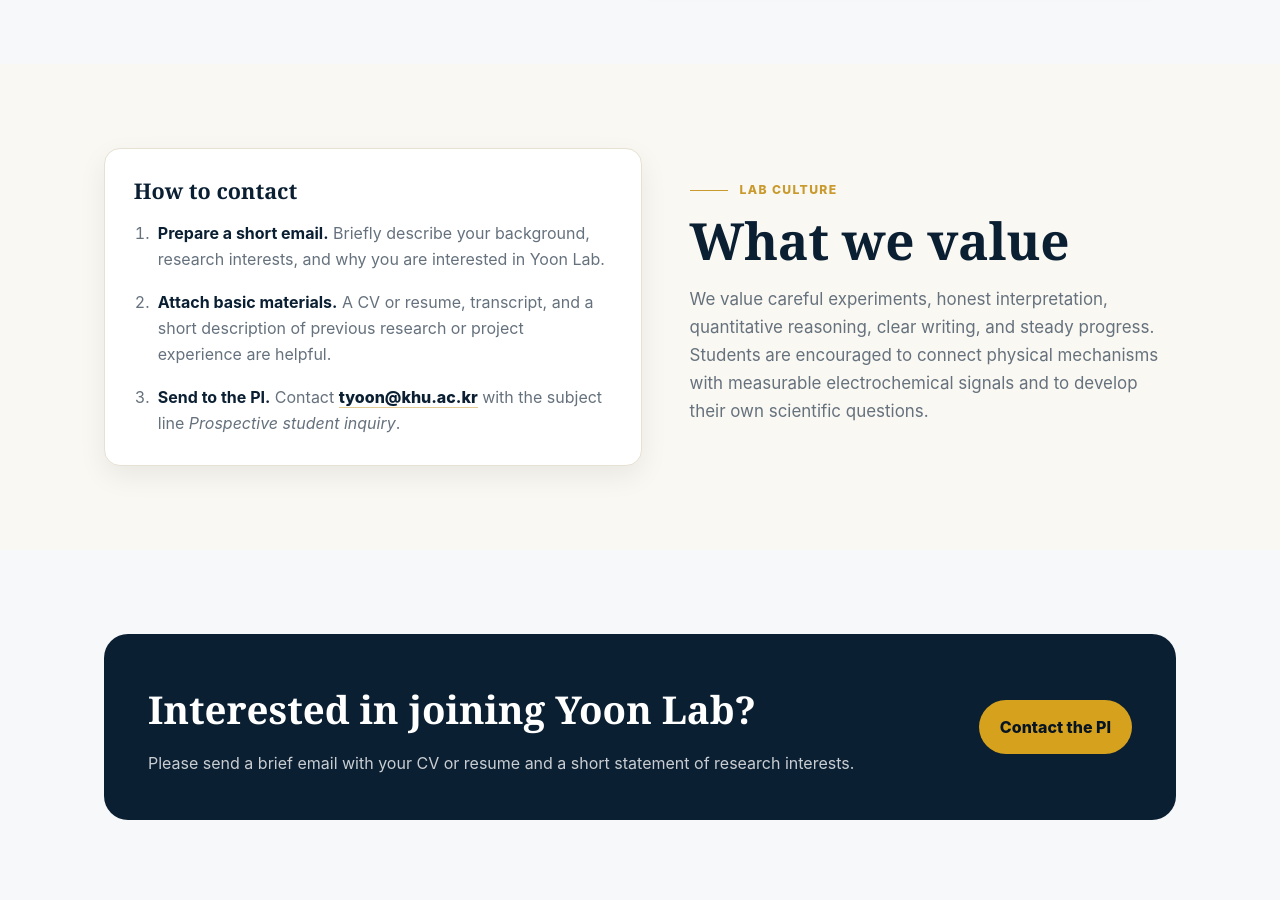
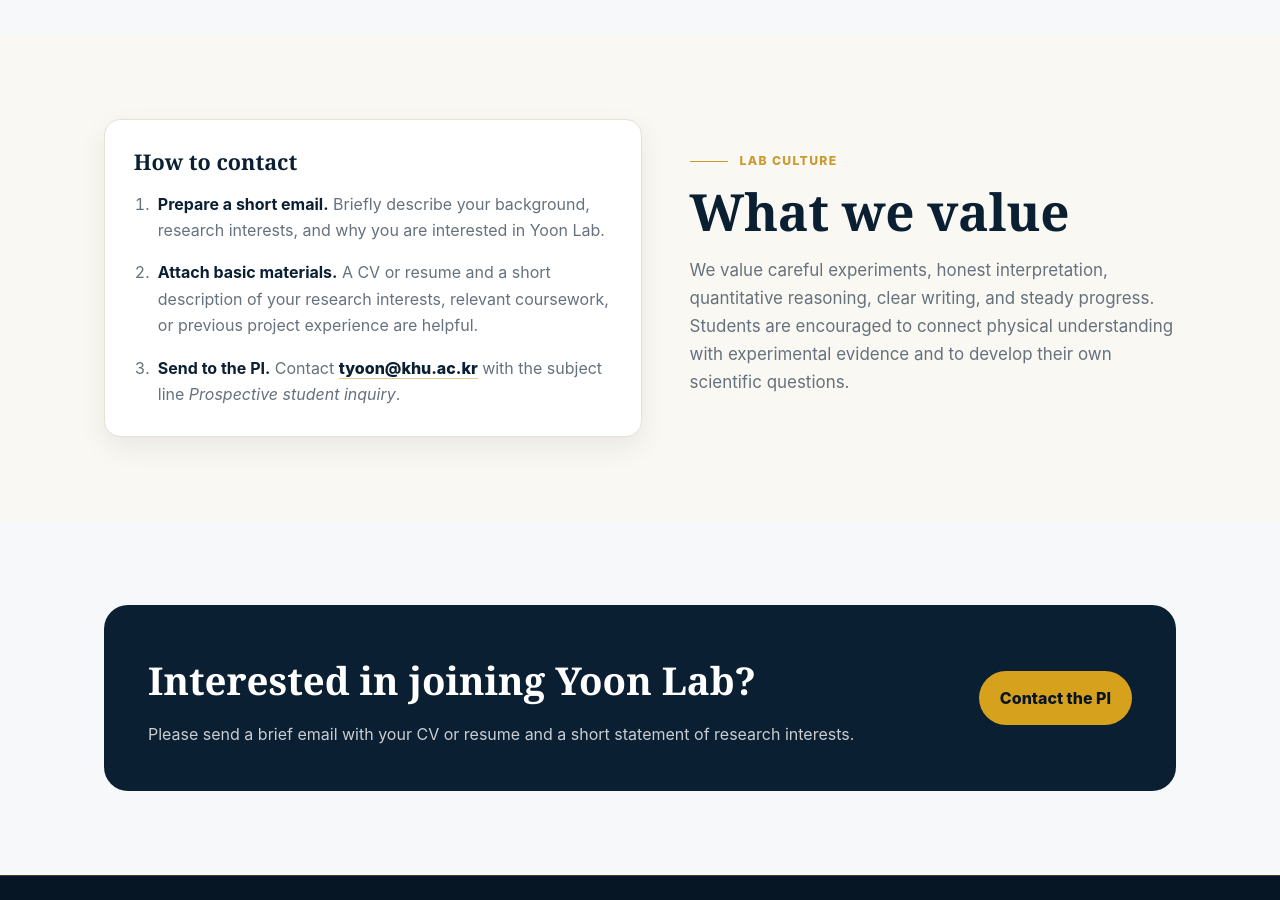
Before and after one commit to tyoon-lab/tyoon-lab.github.io, a Jekyll site: the page built from join.md, in a window 1280 px wide and 900 px high, scrolled down 1945 px. Built offline with Jekyll 4.4.1, drawn with Linux system fonts in a browser that asks for light colours; some of the changed lines change nothing that is shown; some of the changed text lies outside the part shown.

Commit message:
Update Join Us page wording

```diff
--- a/join.md
+++ b/join.md
@@ -1,17 +1,18 @@
 ---
 layout: default
 title: Join Us
+nav: join
 permalink: /join/
+description: "Join Yoon Lab as a graduate student, undergraduate researcher, or collaborator."
 ---
 
 <section class="page-hero compact-page-hero">
   <div class="container">
     <span class="section-kicker">Join Us</span>
-    <h1>Build quantitative electrochemical science together</h1>
+    <h1>Build electrochemical insight together</h1>
     <p>
-      Yoon Lab welcomes motivated students who want to understand electrochemical interfaces,
-      degradation, corrosion, and energy materials through careful experiments, signal-based
-      analysis, and quantitative thinking.
+      Yoon Lab welcomes students and collaborators who want to connect electrochemical
+      measurements with hidden interfacial processes, degradation, and corrosion.
     </p>
   </div>
 </section>
@@ -99,7 +100,8 @@
           </li>
           <li>
             <strong>Attach basic materials.</strong>
-            A CV or resume, transcript, and a short description of previous research or project experience are helpful.
+            A CV or resume and a short description of your research interests, relevant coursework,
+            or previous project experience are helpful.
           </li>
           <li>
             <strong>Send to the PI.</strong>
@@ -114,7 +116,7 @@
         <p class="section-lead">
           We value careful experiments, honest interpretation, quantitative reasoning,
           clear writing, and steady progress. Students are encouraged to connect physical
-          mechanisms with measurable electrochemical signals and to develop their own scientific questions.
+          understanding with experimental evidence and to develop their own scientific questions.
         </p>
       </div>
     </div>
```
